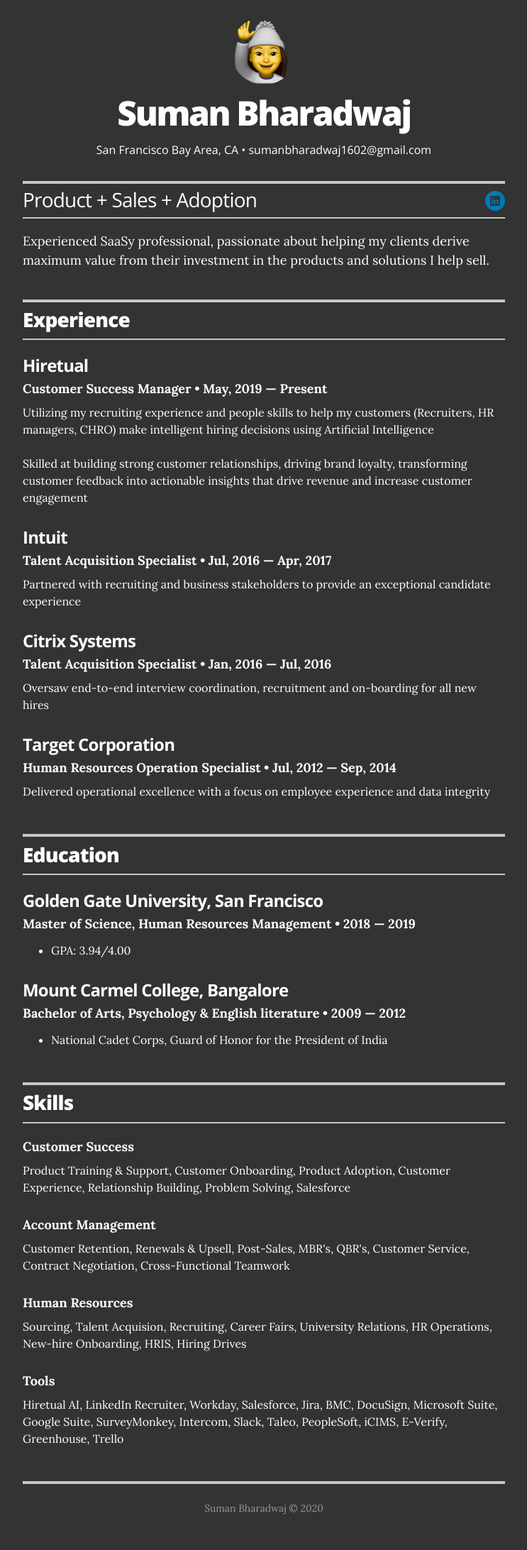
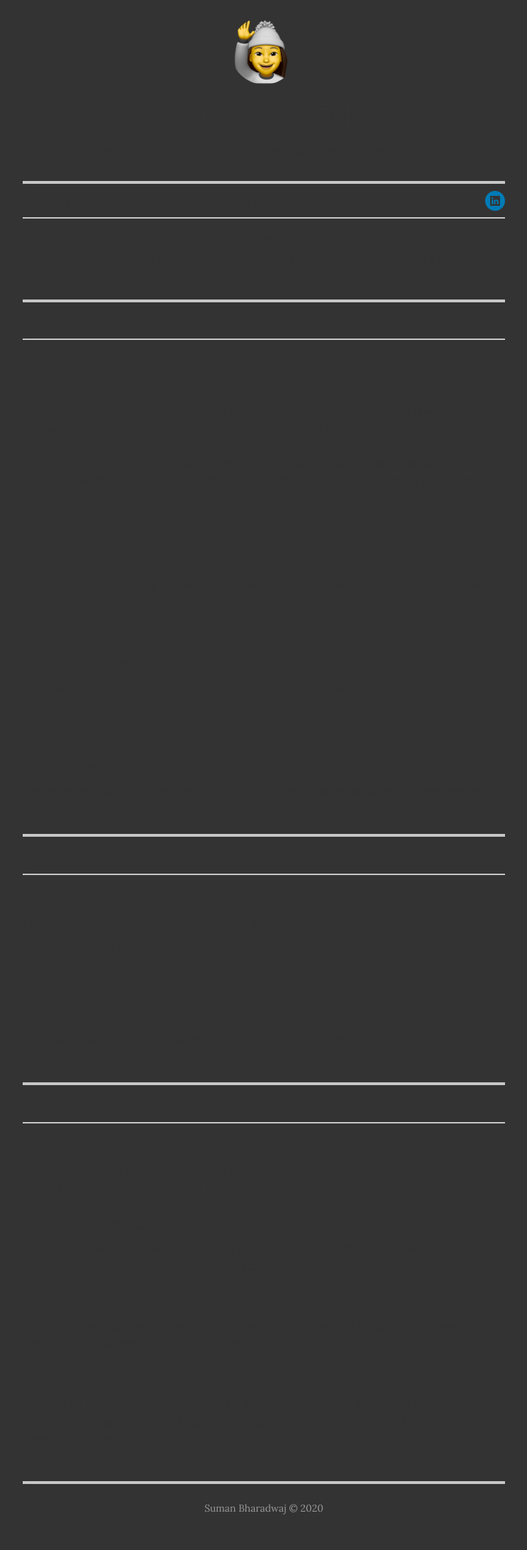
Before and after one commit to sumanbharadwaj/sumanbharadwaj.github.io, a Jekyll site: the page built from index.html, in a window 1280 px wide. Shown: the whole page at 71% size, without its empty margins (268-1011 px from the left). Built offline with Jekyll 4.4.1, drawn with Linux system fonts in a browser that asks for light colours.

Commit message:
Update _variables.scss

```diff
--- a/_sass/_variables.scss
+++ b/_sass/_variables.scss
@@ -9,7 +9,7 @@
 $black:             #333;
 
 // Styles
-$text_color:        $white;
+$text_color:        $black;
 
 // Font stack
 $body-font: Helvetica, arial, nimbussansl, liberationsans, freesans, clean, sans-serif, "Segoe UI Emoji", "Segoe UI Symbol" !default;
```
